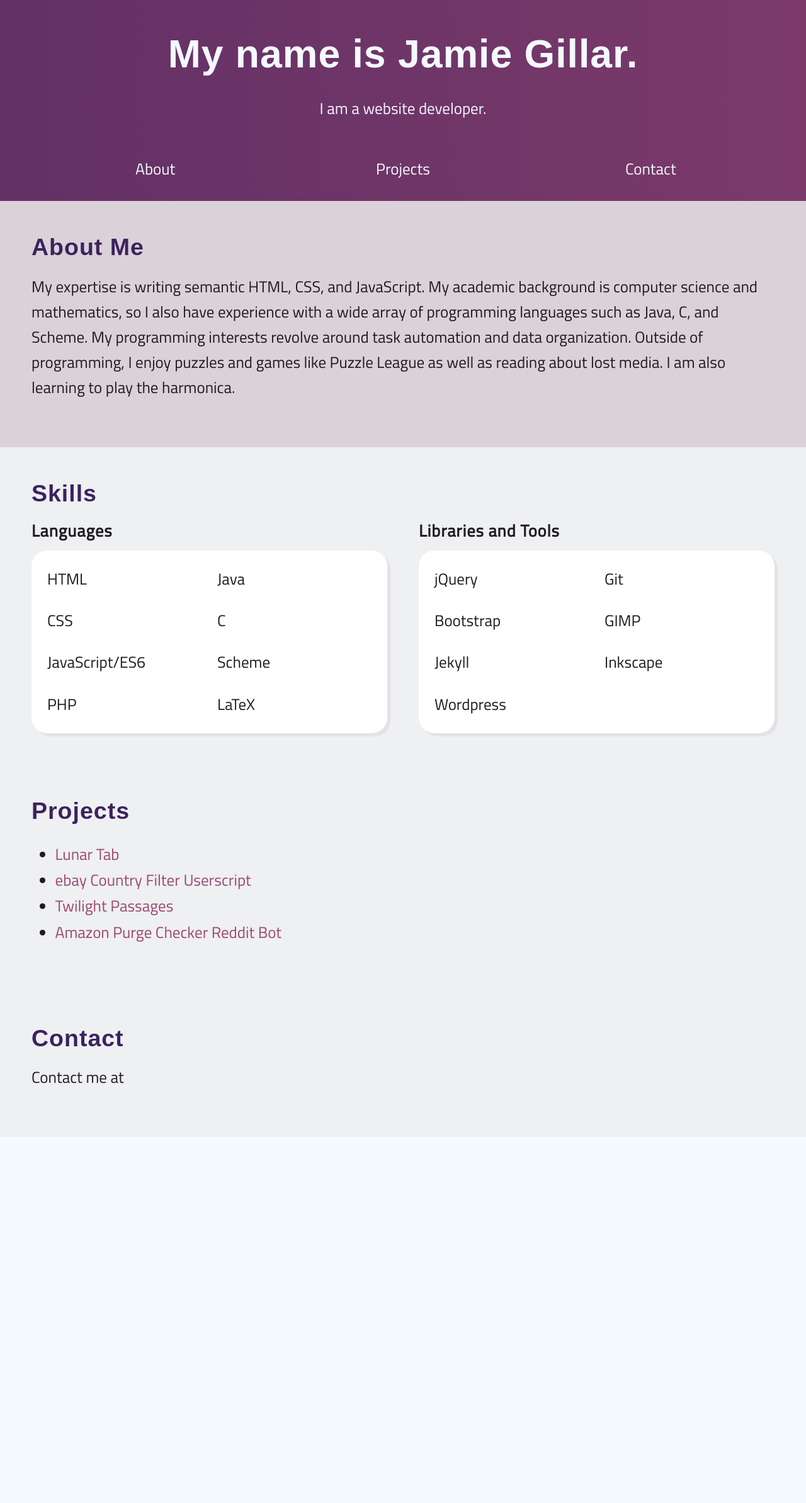
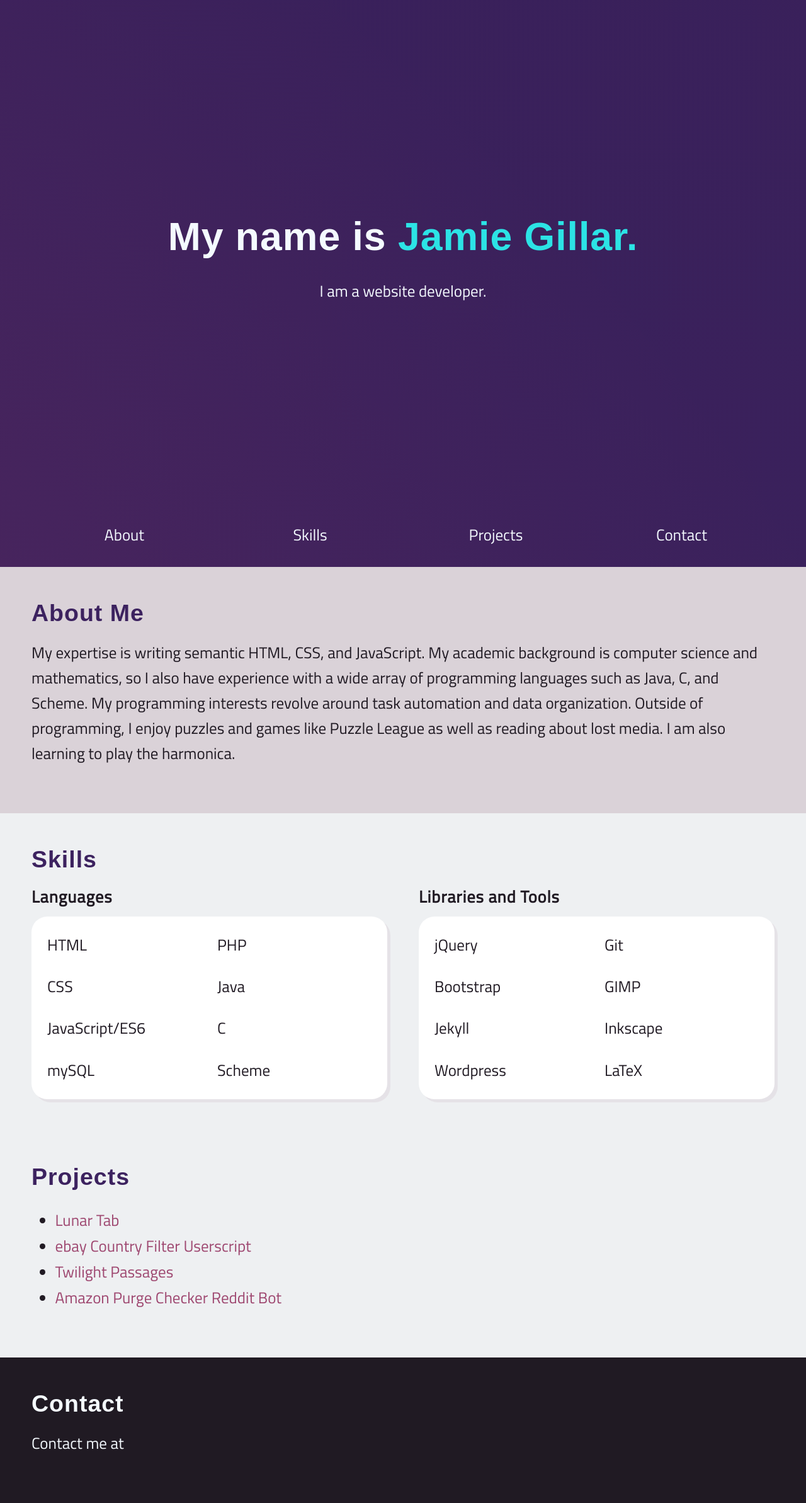
Before and after one commit to jgillar/personal-jekyll-portfolio-theme, a Jekyll site: the page built from index.html, in a window 1280 px wide. Shown: the whole page at 63% size. Built offline with Jekyll 4.4.1, drawn with Linux system fonts in a browser that asks for light colours; some web fonts are replaced; before the commit the page ends 1805 px from its top, so only the background shows below that.

Commit message:
broke up layout into reusable parts header is now full page

```diff
--- a/_includes/footer.html
+++ b/_includes/footer.html
@@ -1,3 +1,6 @@
-<footer class="site-footer h-card">
-
+<footer id="contact" class="main-section">
+  <div class="content-inner">
+    <h2>Contact</h2>
+    <p>Contact me at</p>
+  </div>
 </footer>
--- a/_includes/head.html
+++ b/_includes/head.html
@@ -3,7 +3,7 @@
   <meta http-equiv="X-UA-Compatible" content="IE=edge" />
   <meta name="viewport" content="width=device-width, initial-scale=1" />
   <title>
-    {% if page.title %} {{ page.title }} | {% endif %} {{ site.title }} !!
+    {% if page.title %}{{ page.title }} | {% endif %}{{ site.title }}
   </title>
   <link rel="stylesheet" href="{{
     "/assets/css/normalize.css" | relative_url
--- a/_includes/header.html
+++ b/_includes/header.html
@@ -1,21 +1,16 @@
-<!-- <header>
-	<div class="wrapper">
-	  {%- assign default_paths = site.pages | map: "path" -%}
-	  {%- assign page_paths = site.header_pages | default: default_paths -%}
-	  {%- assign titles_size = site.pages | map: 'title' | join: '' | size -%}
-	  <a class="site-title" rel="author" href="{{ "/" | relative_url }}">{{ site.title | escape }}</a>
 
-	  {%- if titles_size > 0 -%}
-		<nav class="site-nav">
-		  <div class="trigger">
-			{%- for path in page_paths -%}
-			  {%- assign my_page = site.pages | where: "path", path | first -%}
-			  {%- if my_page.title -%}
-			  <a class="page-link" href="{{ my_page.url | relative_url }}">{{ my_page.title | escape }}</a>
-			  {%- endif -%}
-			{%- endfor -%}
-		  </div>
-		</nav>
-	  {%- endif -%}
-	</div>
-  </header> -->
+<header id="main-header">
+		<div class="content-inner">
+			<div class="wrapper">
+				<h1>My name is <span>Jamie Gillar.</span></h1>
+				<p>I am a website developer.</p>
+			</div>
+		  <nav id="main-navigation">
+			<ul>
+			  <li><a href="#about">About</a></li>
+			  <li><a href="#skills">Skills</a></li>
+			  <li><a href="#portfolio">Projects</a></li>
+			  <li><a href="#contact">Contact</a></li>
+			</ul>
+		</div>
+</header>
--- a/_layouts/default.html
+++ b/_layouts/default.html
@@ -1,6 +1,7 @@
 <!DOCTYPE html>
 <html lang="{{ page.lang | default: site.lang | default: "en" }}">
-  {%- include head.html -%}
+
+{%- include head.html -%}
 
   <body>
 
--- a/_layouts/home.html
+++ b/_layouts/home.html
@@ -1,28 +1,21 @@
 ---
 layout: default
 ---
+
 <div id="main-wrapper" class="wrapper">
   <main>
-    <header id="main-header">
-      <div class="content-inner">
-        <h1>My name is <span>Jamie Gillar.</span></h1>
-        <p>I am a website developer.</p>
-        <nav id="main-navigation">
-          <ul>
-            <li><a href="#about">About</a></li>
-            <li><a href="#portfolio">Projects</a></li>
-            <li><a href="#contact">Contact</a></li>
-          </ul>
-      </div>
-    </header>
-
     <section id="about" class="main-section">
       <div class="content-inner">
         <h2>About Me</h2>
-        <p>My expertise is writing semantic HTML, CSS, and JavaScript. My academic background is computer science and mathematics, so I also have experience with a wide array of programming languages such
-          as Java, C, and Scheme. My programming interests revolve around task automation and data organization. Outside
-          of programming, I enjoy puzzles and games like Puzzle League as well as reading about lost media. I am also
-          learning to play the harmonica.</p>
+        <p>
+          My expertise is writing semantic HTML, CSS, and JavaScript. My
+          academic background is computer science and mathematics, so I also
+          have experience with a wide array of programming languages such as
+          Java, C, and Scheme. My programming interests revolve around task
+          automation and data organization. Outside of programming, I enjoy
+          puzzles and games like Puzzle League as well as reading about lost
+          media. I am also learning to play the harmonica.
+        </p>
       </div>
     </section>
 
@@ -36,11 +29,11 @@ layout: default
               <li>HTML</li>
               <li>CSS</li>
               <li>JavaScript/ES6</li>
+              <li>mySQL</li>
               <li>PHP</li>
               <li>Java</li>
               <li>C</li>
               <li>Scheme</li>
-              <li>LaTeX</li>
             </ul>
           </section>
           <section class="skills-section">
@@ -64,20 +58,28 @@ layout: default
         <h2>Projects</h2>
         <p></p>
         <ul>
-          <li><a href="#">Lunar Tab</a></li>
-          <li><a href="#">ebay Country Filter Userscript</a></li>
-          <li><a href="#">Twilight Passages</a></li>
-          <li><a href="#">Amazon Purge Checker Reddit Bot</a></li>
+          <li>
+            <a href="projects/lunar-tab">
+              Lunar Tab
+            </a>
+          </li>
+          <li>
+            <a href="projects/ebay/country-filter">
+              ebay Country Filter Userscript
+            </a>
+          </li>
+          <li>
+            <a href="projects/twilight-passages">
+              Twilight Passages
+            </a>
+          </li>
+          <li>
+            <a href="projects/amazon-purge-bot">
+              Amazon Purge Checker Reddit Bot
+            </a>
+          </li>
         </ul>
       </div>
     </section>
-
-    <section id="contact" class="main-section">
-      <div class="content-inner">
-        <h2>Contact</h2>
-        <p>Contact me at </p>
-      </div>
-    </section>
-
   </main>
 </div>
--- a/assets/css/style.css
+++ b/assets/css/style.css
@@ -3,7 +3,7 @@ html {
   font-size: 62.5%;
 }
 body {
-  background: #f4faff;
+  background: #3c225f;
   font-family: "Titillium Web", sans-serif;
   font-size: 2.5rem;
   line-height: 1.6;
@@ -69,6 +69,18 @@ li {
 }
 
 /* Header section */
+/*slide in animation for header text*/
+@keyframes slideDown {
+  0% {
+    transform: translate(0, -0.5em);
+    opacity: 0;
+  }
+  100% {
+    transform: translate(0, 0);
+    opacity: 1;
+  }
+}
+/*background animation for header*/
 @-webkit-keyframes gradientBackground {
   0% {
     background-position: 0% 50%;
@@ -102,22 +114,56 @@ li {
     background-position: 0% 50%;
   }
 }
+/*animation for my name turning blue*/
+@keyframes lightUp {
+  0% {
+    color: #f4faff;
+  }
+  100% {
+    color: #2ce3e5;
+  }
+}
 #main-header {
-  background: linear-gradient(270deg, #9e4770, #3c225f);
+  background: radial-gradient(
+      farthest-side at bottom left,
+      #dc4c6a55,
+      transparent
+    ),
+    radial-gradient(farthest-corner at top right, #321c4e55, transparent);
   background-size: 400% 400%;
+  box-sizing: border-box;
   color: #f4faff;
+  height: 100vh;
   padding: 2em 2em 1em 2em;
   text-align: center;
-  -webkit-animation: gradientBackground 30s ease infinite;
-  -moz-animation: gradientBackground 30s ease infinite;
-  animation: gradientBackground 30s ease infinite;
+  -webkit-animation: gradientBackground 15s ease infinite;
+  -moz-animation: gradientBackground 15s ease infinite;
+  animation: gradientBackground 15s ease infinite;
+}
+header h1,
+header p {
+  animation: slideDown 1s;
 }
 #main-header *::selection {
-  background: #201a23;
-  color: #f4faff;
+  background: #f4faff;
+  color: #201a23;
+}
+#main-header .wrapper {
+  justify-content: center;
+  display: flex;
+  flex: 1;
+  flex-direction: column;
+}
+#main-header .content-inner {
+  display: flex;
+  flex-direction: column;
+  height: 100%;
 }
 #main-header p {
   margin-bottom: 2em;
+}
+#main-navigation {
+  align-self: stretch;
 }
 #main-navigation ul {
   align-items: center;
@@ -159,24 +205,15 @@ li {
   width: 0px;
   z-index: -1;
 }
-#main-navigation a::after {
-  content: " ";
-  background: #f4faff;
-  border-radius: 1em;
-  height: 0px;
-  left: 50%;
-  opacity: 0;
-  position: absolute;
-  top: 50%;
-  transform: translate(-50%, -50%);
-  transition: all 0.3s;
-  width: 0px;
-  z-index: -1;
-}
 #main-navigation a:hover::before {
   height: 100%;
   width: 100%;
   opacity: 1;
+}
+#main-header span {
+  color: #f4faff;
+  animation: lightUp 0.75s 1.25s;
+  animation-fill-mode: forwards;
 }
 /* end Header */
 
@@ -212,8 +249,20 @@ li {
   flex: 1;
 }
 
+#contact {
+  background: #201a23;
+  color: #f4faff;
+}
+
+#contact h2 {
+  color: #f4faff;
+}
+
 /* Media queries */
 @media all and (max-width: 768px) {
+  body {
+    font-size: 2.125rem;
+  }
   #main-header span {
     display: block;
   }
@@ -227,7 +276,7 @@ li {
 }
 @media all and (max-width: 480px) {
   body {
-    font-size: 2.3rem;
+    font-size: 2rem;
   }
   #skills ul {
     display: block;
```
Also changed, not shown: other parts of _layouts/home.html (+1 -0 lines). Lines whose indentation alone changed are shown as unchanged.
